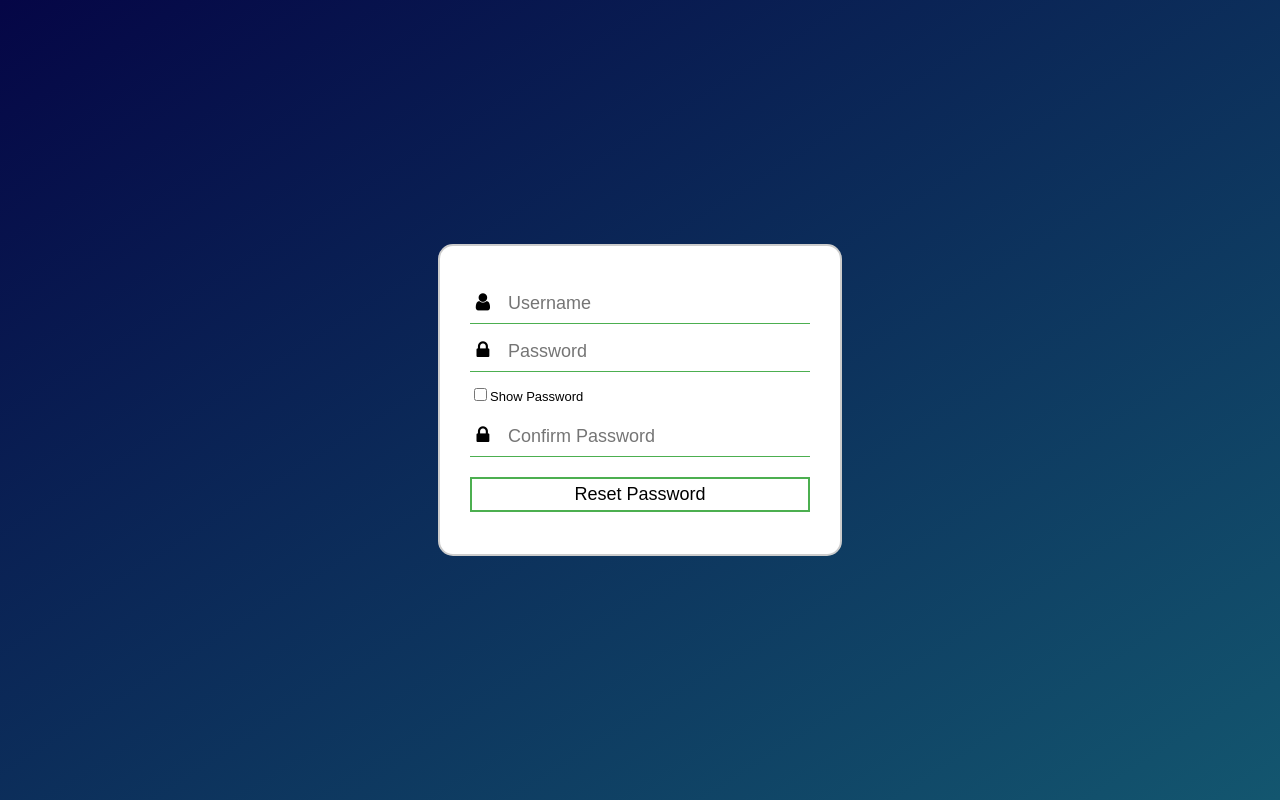
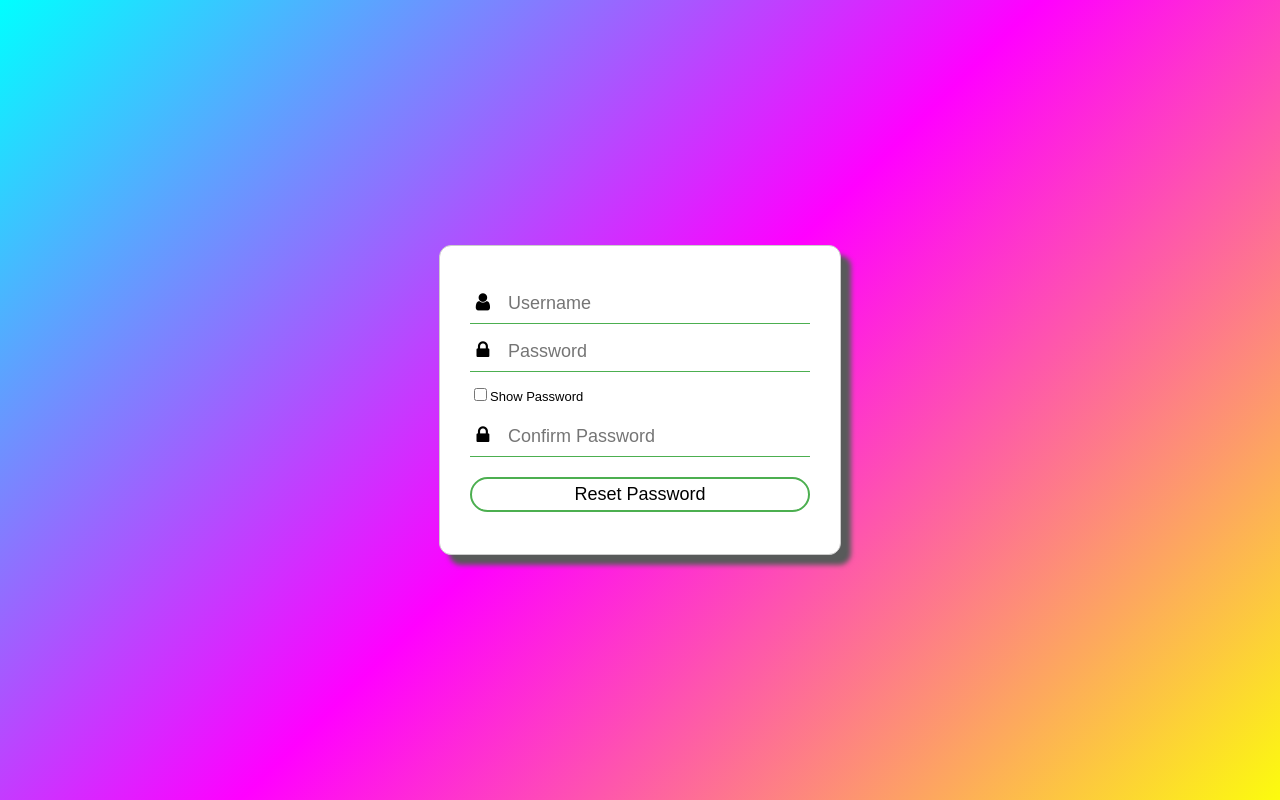
Before and after one commit to New-Byte/testify, a React (Create React App) app: page /Reset_password in a window 1280 px wide. Built offline with nearby package versions, Linux system fonts and the light colour scheme.

Commit message:
Changes in look

```diff
--- a/src/App.css
+++ b/src/App.css
@@ -15,7 +15,9 @@
 }
 
 .App-header {
-  background-image: linear-gradient(to bottom right, #050646, #13566F);
+  /*background-image: linear-gradient(45deg, #050646, #13566F);*/
+  /*background-image: linear-gradient(135deg, #A81905, #FCFC0D);*/
+  background-image: linear-gradient(135deg, #00FFFF, #FF00FF, #FCFC0D);
   background-color: #282c34;
   min-height: 100vh;
   display: flex;
--- a/src/my-style.module.css
+++ b/src/my-style.module.css
@@ -5,7 +5,9 @@ body {
 	font-family: sans-serif;
 }
 .bgnd {
-		background-image: linear-gradient(to bottom right, #050646, #13566F);
+		/*background-image: linear-gradient(45deg, #050646, #13566F);*/
+  		/*background-image: linear-gradient(135deg, #A81905, #FCFC0D);*/
+  		background-image: linear-gradient(135deg, #00FFFF, #FF00FF, #FCFC0D);
 		background-color: #282c34;
 		min-height: 100vh;
 		display: flex;
@@ -21,11 +23,12 @@ body {
 	top: 50%;
 	left: 50%;
 	transform: translate(-50%,-50%);
-	border: 2px solid #ccc;
+	border: 1px solid #ccc;
 	padding: 30px;
-	background-color: #fff;
+	background-color: white;
 	color: black;
-	border-radius: 15px;
+	border-radius: 12px;
+	box-shadow: 10px 10px 5px #585A5A;
 }
 .loginbox p{
 	font-size: small;
@@ -77,6 +80,7 @@ body {
 	width: 100%;
 	background: none;
 	border: 2px solid #4caf50;
+	border-radius: 30px;
 	color: black;
 	padding: 5px;
 	font-size: 18px;
@@ -84,6 +88,7 @@ body {
 	margin: 12px 0;
 }
  .btn:hover {
+	background-image: linear-gradient(135deg, #046A12, #4CAF50);
     background-color: #4CAF50;
     color: white;
 }
```
Also changed, not shown: public/bg.jpg (added).
